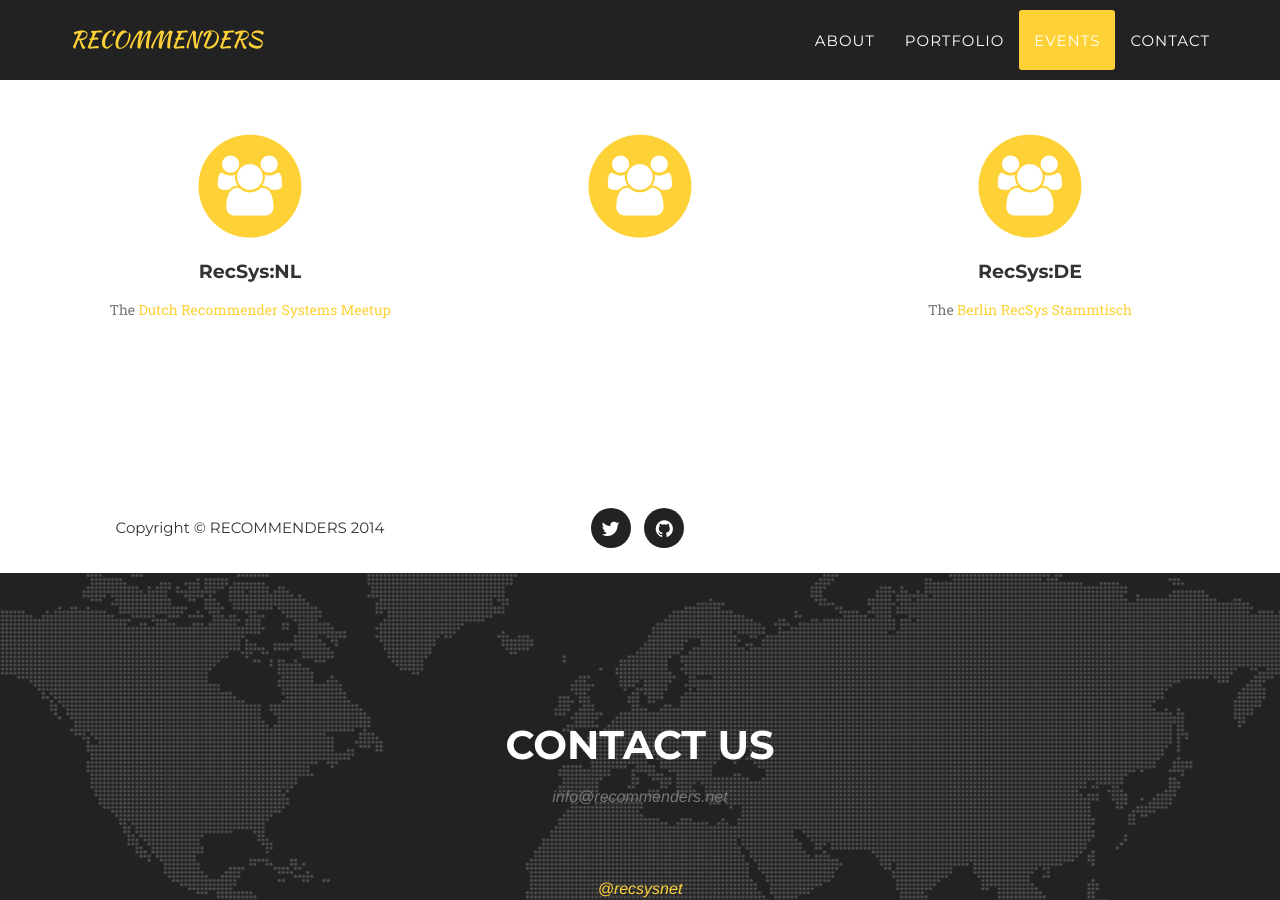
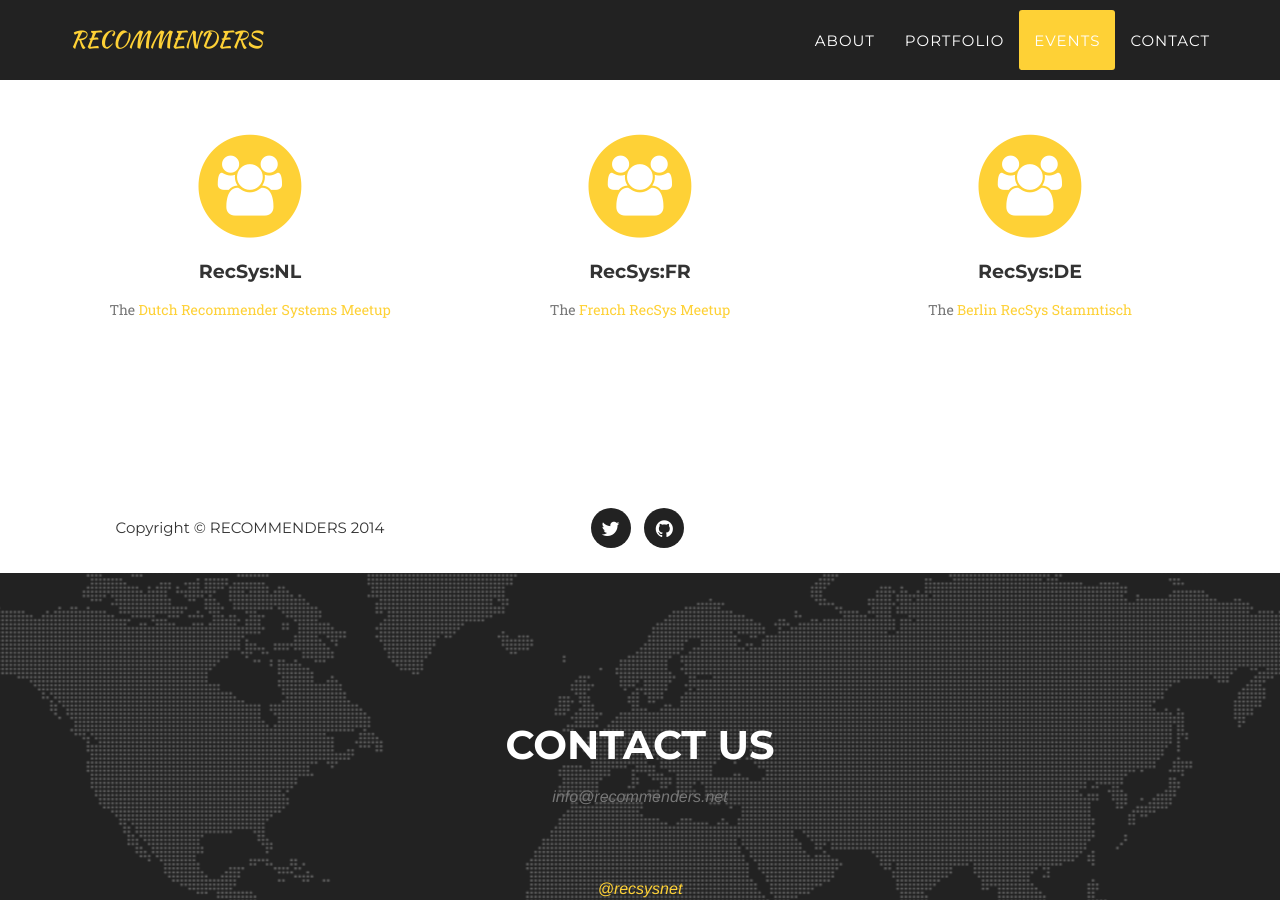
Before and after one commit to recommenders/recommenders.github.io, a Jekyll site: the page built from index.html, in a window 1280 px wide and 900 px high, scrolled down 2292 px. Built offline with Jekyll 4.4.1, drawn with Linux system fonts in a browser that asks for light colours; some web fonts are replaced; comment, search, counter and statistics services are not loaded.

Commit message:
Update events.html

```diff
--- a/_includes/events.html
+++ b/_includes/events.html
@@ -23,8 +23,9 @@
                         <i class="fa fa-circle fa-stack-2x text-primary"></i>
                         <i class="fa fa-group fa-stack-1x fa-inverse"></i>
                     </span>
-                    <h4 class="service-heading"> </h4>
+                    <h4 class="service-heading">RecSys:FR</h4>
 		    <p class="text-muted">
+		    The <a href="http://www.recommenders.fr" target="_blank">French RecSys Meetup</a>
 		    </p>
                 </div>
                 <div class="col-md-4">
```
